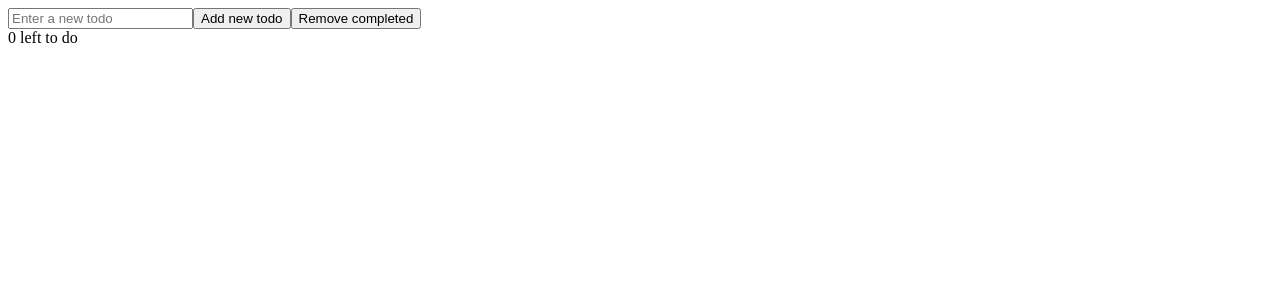
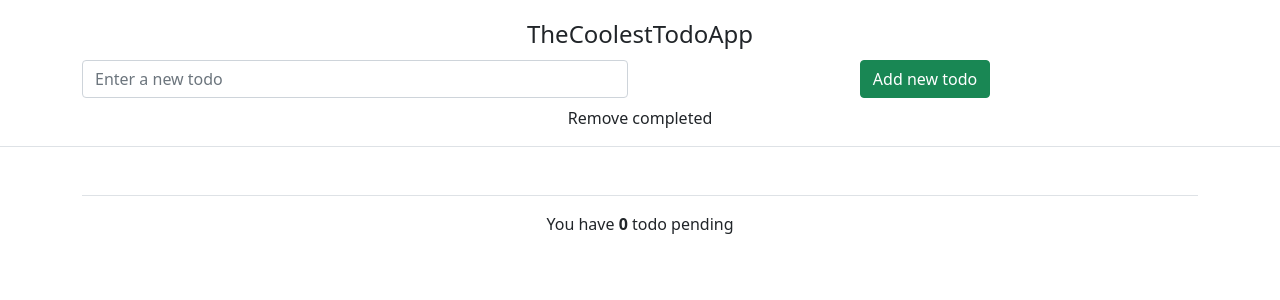
Before and after one commit to rafaelsuarezg/react-lab, a React (Create React App) app in the folder react-app/: page / in a window 1280 px wide. Shown: the top 300 px of the page. Built offline with nearby package versions, Linux system fonts and the light colour scheme.

Commit message:
new component addTodo

```diff
--- a/react-app/package.json
+++ b/react-app/package.json
@@ -6,6 +6,7 @@
     "@testing-library/jest-dom": "^5.16.4",
     "@testing-library/react": "^13.2.0",
     "@testing-library/user-event": "^13.5.0",
+    "bootstrap": "^5.1.3",
     "react": "^18.1.0",
     "react-dom": "^18.1.0",
     "react-scripts": "5.0.1",
--- /dev/null
+++ b/react-app/src/AddTodo.js
@@ -0,0 +1,25 @@
+import React, {useRef} from "react";
+
+
+export default function AddTodo({handleAddTodo}) {
+
+    let todoNameRef = useRef()
+
+    function handleTodo(e){
+        handleAddTodo(e,todoNameRef)
+    }
+    return (
+    <>
+        <form>
+            <div className="row">
+                <div className="col text-center">
+                    <input className="form-control" ref={todoNameRef} type="text" placeholder="Enter a new todo" />
+                </div>
+                <div className="col text-center">
+                    <button className="btn btn-success" onClick={handleTodo}>Add new todo</button>
+                </div>
+            </div>
+        </form>
+    </>
+    )
+}
--- a/react-app/src/App.js
+++ b/react-app/src/App.js
@@ -1,5 +1,7 @@
 import React, {useState, useRef, useEffect} from "react";
 import TodoList from "./TodoList";
+import Header from "./Header";
+import Footer from "./Footer";
 import {v4 as uuidv4} from 'uuid';
 
 // Working with this tutorial: https://www.youtube.com/watch?v=hQAHSlTtcmY&t=85s&ab_channel=WebDevSimplified
@@ -33,18 +35,13 @@ function App() {
     setTodos(newTodos)
   }
 
-  function handleClearCompletedTodos(){
-    const newTodos = todos.filter(todo => !todo.completed)
-    setTodos(newTodos)
-  }
-
-  function handleAddTodo (e) {
+  function handleAddTodo (e, todoNameRef) {
     // get the value of the input
     const name = todoNameRef.current.value
     // return if name is empty
     if (name === '') return
     console.log(name)
-    // Clear input
+    // Set Todos
     setTodos(prevTodos => {
       return [...prevTodos, {name, id: uuidv4(), completed: false}]
     })
@@ -52,13 +49,25 @@ function App() {
     todoNameRef.current.value = ''
   }
 
+  function handleClearCompletedTodos(){
+    const newTodos = todos.filter(todo => !todo.completed)
+    setTodos(newTodos)
+  }
+
+
   return (
     <>
-    <TodoList todos={todos} toogleTodo={toogleTodo} />
-    <input ref={todoNameRef} type="text" placeholder="Enter a new todo" />
-    <button onClick={handleAddTodo}>Add new todo</button>
-    <button onClick={handleClearCompletedTodos}>Remove completed</button>
-    <div>{todos.filter(todo => !todo.completed).length} left to do</div>
+      <Header
+        handleAddTodo={handleAddTodo}
+        handleClearCompletedTodos={handleClearCompletedTodos}
+      />
+      <TodoList
+        todos={todos}
+        toogleTodo={toogleTodo}
+      />
+      <Footer
+        todos={todos}
+      />
     </>
   )
 }
--- /dev/null
+++ b/react-app/src/Footer.js
@@ -0,0 +1,20 @@
+import React from 'react'
+
+export default function Footer({todos}) {
+
+  const pending = todos.filter(todo => !todo.completed).length
+
+  return (
+    <>
+      <div className="container">
+          <footer className="d-flex flex-wrap justify-content-center align-items-center py-3 my-4 border-top">
+            <div className="row">
+              <p>
+                  You have <b>{pending}</b> {pending<=1 ? 'todo' : 'todos'} pending
+              </p>
+            </div>
+          </footer>
+      </div>
+    </>
+  )
+}
--- /dev/null
+++ b/react-app/src/Header.js
@@ -0,0 +1,31 @@
+import React from 'react'
+import AddTodo from './AddTodo'
+
+export default function Header({todos, handleAddTodo, handleClearCompletedTodos}) {
+  return (
+    <>
+    <header className="py-3 mb-5 border-bottom">
+        <div className="container">
+            <div className="row">
+                <div className="col-12 text-center">
+                <a href="/" className="mb-3 mb-lg-2 me-lg-auto text-dark text-decoration-none">
+                    <span className="fs-4">TheCoolestTodoApp</span>
+                </a>
+                </div>
+            </div>
+            <div className="row mt-2">
+                <div className="col-12 text-center">
+                    <AddTodo handleAddTodo={handleAddTodo}/>
+                </div>
+            </div>
+
+            <div className="row mt-2">
+                <div className="col-12 text-center">
+                    <div onClick={handleClearCompletedTodos}>Remove completed</div>
+                </div>
+            </div>
+        </div>
+    </header>
+    </>
+  )
+}
--- a/react-app/src/Todo.js
+++ b/react-app/src/Todo.js
@@ -1,13 +1,24 @@
 import React from 'react'
 
 export default function Todo({todo, toogleTodo}) {
+
     function handleTodoClick() {
         toogleTodo(todo.id)
     }
+
     return (
-    <div>
-        <input type="checkbox" checked={todo.completed} onChange={handleTodoClick} />
-        <label>{todo.name}</label>
-    </div>
-)
+        <div>
+            <div className="container">
+                <div className="row">
+                    <div className="col-12">
+                        <div class="form-check">
+                            <input className="form-check-input" type="checkbox" checked={todo.completed} onChange={handleTodoClick} />
+                            <label className="form-check-label" for="flexCheckDefault">{todo.name}</label>
+                        </div>
+                    </div>
+                </div>
+            </div>
+        </div>
+    )
+
 }
--- a/react-app/src/index.js
+++ b/react-app/src/index.js
@@ -1,6 +1,8 @@
+import 'bootstrap/dist/css/bootstrap.css';
 import React from 'react';
 import ReactDOM from 'react-dom/client';
 import App from './App';
+
 
 const root = ReactDOM.createRoot(document.getElementById('root'));
 root.render(
```
Also changed, not shown: 1 other file (tests, documents, lock files or other folders).
